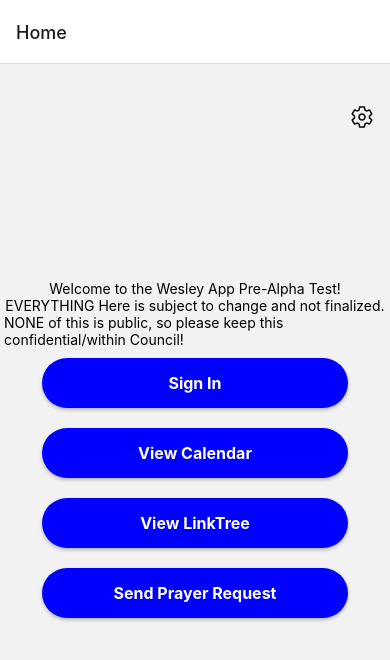
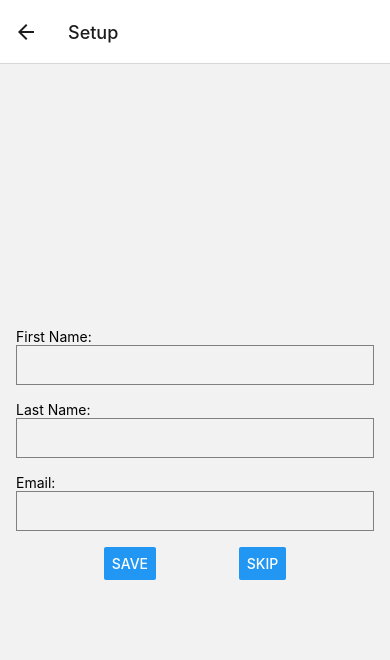
Before and after one commit to Alectmc/WesleyApp, a React Native app: screen /Home in a window 390 px wide. Shown: the top 660 px of the page. Built offline with nearby package versions, Linux system fonts and the light colour scheme.

Commit message:
All kinds of stuff updated, but mainly the Welcome screen animation, Home screen. Still need to update checkers for sign ins. Also added assets

```diff
--- a/navigation/AppNavigator.tsx
+++ b/navigation/AppNavigator.tsx
@@ -1,6 +1,6 @@
 import React, { useEffect, useState } from 'react';
 import { NavigationContainer } from '@react-navigation/native';
-import { createStackNavigator } from '@react-navigation/stack';
+import { CardStyleInterpolators, createStackNavigator } from '@react-navigation/stack';
 import HomeScreen from '../screens/HomeScreen'; //To be implemented
 import CalendarScreen from '../screens/CalendarScreen'; //To be implemented
 import PrayerRequestScreen from '../screens/PrayerRequestScreen'; //To be implemented
@@ -8,6 +8,7 @@ import LinkTreeScreen from '../screens/LinkTreeScreen';
 import SetupScreen from "../screens/SetupScreen";
 import SettingsScreen from '../screens/SettingsScreen';
 import SignInScreen from '../screens/SignInScreen';
+import WelcomeScreen from '../screens/WelcomeScreen';
 import AsyncStorage from '@react-native-async-storage/async-storage';
 import { View, ActivityIndicator } from 'react-native';
 
@@ -35,11 +36,13 @@ const AppNavigator = () => {
                 <ActivityIndicator size="large" color="#0000ff" />
             </View>
         );
-    }
+
+    };
 
     return (
         <NavigationContainer>
-            <Stack.Navigator initialRouteName={initialRoute}>
+            <Stack.Navigator initialRouteName="Welcome">
+            <Stack.Screen name="Welcome" component={WelcomeScreen} options={{headerShown: false}} />
                 <Stack.Screen
                     name="Home"
                     component={HomeScreen}
--- a/screens/HomeScreen.tsx
+++ b/screens/HomeScreen.tsx
@@ -1,5 +1,5 @@
 import React from 'react';
-import { View, Text, Button, StyleSheet, TouchableOpacity } from 'react-native';
+import { View, Text, Button, StyleSheet, TouchableOpacity, Image } from 'react-native';
 //import { Ionicons } from '@expo/vector-icons';
 import Icon from 'react-native-vector-icons/Ionicons';
 
@@ -10,11 +10,10 @@ const HomeScreen = ({ navigation }) => {
                 style={styles.settingsButton}
                 onPress={() => navigation.navigate('Settings')}
             >
-                <Icon name='settings-outline' size={24} color='black' />
+                <Icon name='settings-outline' size={32} color='black' />
             </TouchableOpacity>
-            <Text>Welcome to the Wesley App Pre-Alpha Test!</Text>
-            <Text>EVERYTHING Here is subject to change and not finalized.</Text>
-            <Text>NONE of this is public, so please keep this confidential/within Council!</Text>
+            <Image source={require('../assets/Logo.png')} style={styles.imageStyle} />
+            <Text style={styles.textStyle}>Welcome to the Wesley App Alpha Test!</Text>
             <TouchableOpacity
                 style={styles.button}
                 onPress={() => navigation.navigate('Sign In')}
@@ -87,6 +86,16 @@ const styles = StyleSheet.create({
         top: 40,
         right: 16,
     },
+    imageStyle: {
+        width: 250,
+        height: 250,
+    },
+    textStyle: {
+        padding: 16,
+        fontWeight: 'bold',
+        fontSize: 22,
+        color: 'black'
+    }
 });
 
 export default HomeScreen;
--- a/screens/LinkTreeScreen.tsx
+++ b/screens/LinkTreeScreen.tsx
@@ -5,7 +5,7 @@ import { WebView } from 'react-native-webview';
 const LinkTreeScreen = () => {
     return (
         <View style={styles.container}>
-            <WebView source= {{ uri: 'linktr.ee/wesleyfoundationmt' }} />
+            <WebView source= {{ uri: 'https://linktr.ee/wesleyfoundationmt' }} />
         </View>
     );
 };
--- a/screens/PrayerRequestScreen.tsx
+++ b/screens/PrayerRequestScreen.tsx
@@ -66,7 +66,7 @@ const PrayerRequestScreen = () => {
 
     return (
         <View style={styles.container}>
-            <Text>This is MAYBE still broken? lol idk anymore</Text>
+            <Text style={styles.textStyle}>IT WORKS!! PRAISE BE TO GOD!</Text>
             <TextInput
                 style={styles.input}
                 placeholder="Enter your prayer request here..."
@@ -76,7 +76,7 @@ const PrayerRequestScreen = () => {
                 onChangeText={setMessage}
             />
             <View style={styles.checkboxContainer}>
-                <Text>Would you like this Prayer Request to stay confidential?  </Text>
+                <Text>Would you like this Prayer Request to stay private? </Text>
                 <CheckBox
                     value={isAnonymous}
                     onValueChange={setIsAnonymous}
@@ -108,6 +108,9 @@ const styles = StyleSheet.create({
     checkboxLabel: {
         marginLeft: 8,
     },
+    textStyle: {
+        textAlign: 'center'
+    }
 });
 
 export default PrayerRequestScreen;
--- a/screens/SettingsScreen.tsx
+++ b/screens/SettingsScreen.tsx
@@ -1,5 +1,5 @@
 import React, { useState, useEffect } from 'react';
-import { View, Text, TextInput, Button, StyleSheet, Alert } from 'react-native';
+import { View, Text, TextInput, Button, StyleSheet, Alert, AlertButton } from 'react-native';
 import AsyncStorage from '@react-native-async-storage/async-storage';
 import ValidateEmail from '../helper_funcs/EmailVerification'
 
@@ -35,6 +35,29 @@ const SettingsScreen = () => {
         if (field === "First Name") setEditFirst(false);
         if (field === "Last Name") setEditLast(false);
         if (field === "Email") setEditEmail(false);
+    };
+
+    const handleDeleteData = () => {
+        Alert.alert(
+            "WARNING: This cannot be undone",
+            "Are you sure you want to delete all data?",
+            [
+                {
+                    text: 'Cancel',
+                },
+                {
+                    text: 'Confirm',
+                    onPress: async () => {
+                        await AsyncStorage.removeItem('user_info');
+                        setFirstName('');
+                        setLastName('');
+                        setEmail('');
+                        Alert.alert("Success", "Your data has been deleted.");
+                     }
+                }
+
+            ]
+        );
     };
 
     return (
@@ -90,6 +113,8 @@ const SettingsScreen = () => {
                 </View>
             )}
 
+            <Button title="Delete All Data" color="red" onPress={() => handleDeleteData()}/>
+
         </View>
     );
 };
--- a/screens/SetupScreen.tsx
+++ b/screens/SetupScreen.tsx
@@ -20,12 +20,28 @@ const SetupScreen = ({ navigation }) => {
         }
 
         try {
-            await AsyncStorage.setItem('@user_info', JSON.stringify({ firstName, lastName, email }));
+            await AsyncStorage.setItem('user_info', JSON.stringify({ firstName, lastName, email }));
             console.log('User info saved');
             navigation.navigate('Home');
         } catch (e) {
             Alert.alert('Error', 'An unexpected error occured. Please try again later.');
         }
+    };
+
+    const handleSkip = () => {
+        Alert.alert(
+            "Are you sure?",
+            "You may skip setup, but should you decide to use the sign-in feature of the app, you will need to update your info in settings.",
+            [
+                {
+                    text: "Yes!",
+                    onPress: () => {navigation.navigate('Home')},
+                },
+                {
+                    text: "No thanks",
+                }
+            ]
+        );
     };
 
     return (
@@ -48,7 +64,11 @@ const SetupScreen = ({ navigation }) => {
                 value={email}
                 onChangeText={setEmail}
             />
-            <Button title="Save" onPress={handleSave} />
+            <View style={styles.buttonStyles}>
+                <Button title="Save" onPress={handleSave} />
+                <Text>                     </Text>
+                <Button title="Skip" onPress={handleSkip} />
+            </View>
         </View>
     );
 };
@@ -66,6 +86,10 @@ const styles = StyleSheet.create({
         marginBottom: 16,
         padding: 8,
     },
+    buttonStyles: {
+        flexDirection: 'row',
+        justifyContent: 'center'
+    }
 });
 
 export default SetupScreen;
--- a/screens/SignInScreen.tsx
+++ b/screens/SignInScreen.tsx
@@ -7,7 +7,7 @@ import 'moment-timezone';
 import axios from 'axios';
 
 const SignInScreen = () => {
-    const [selectedEvent, setSelectedEvent] = useState('');
+    const [selectedEvent, setSelectedEvent] = useState('tuesday_worship');
     const [firstName, setFirstName] = useState('');
     const [lastName, setLastName] = useState('');
     const [email, setEmail] = useState('');
@@ -34,10 +34,6 @@ const SignInScreen = () => {
 
     const handleSignIn = () => {
         const event = events.find(e => e.value === selectedEvent);
-        if (!event) {
-            Alert.alert('Error', 'Please select an event.');
-            return;
-        }
 
         const now = moment().tz('America/Chicago');
         const startTime = moment(now).day(event.day).hour(event.start.split(':')[0]).minute(event.start.split(':')[1]);
@@ -90,7 +86,7 @@ const styles = StyleSheet.create({
     picker: {
         width: '100%',
         marginBottom: 20,
-        backgroundColor: 'lightgray',
+        backgroundColor: 'white',
     },
     textStyle: {
         padding: 20,
--- a/screens/WelcomeScreen.tsx
+++ b/screens/WelcomeScreen.tsx
@@ -17,9 +17,10 @@ const WelcomeScreen = ({ navigation }) => {
             Animated.delay(500), //Delay for 1 second.
             Animated.timing(textFade, {
                 toValue: 1,
-                duration: 2000,
+                duration: 1000,
                 useNativeDriver: true
-            })
+            }),
+            Animated.delay(1000)
         ]).start(() => checkUserInfo());
 
         const checkUserInfo = async () => {
```
Also changed, not shown: assets/Logo.png (added).
